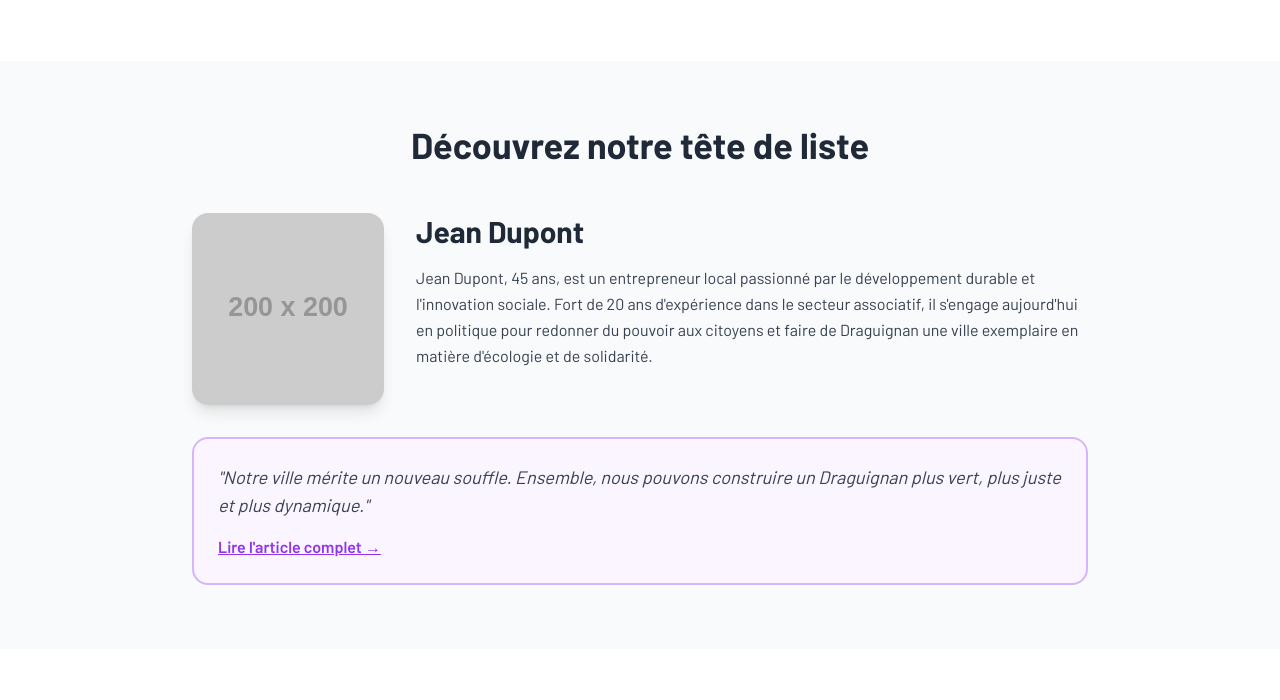
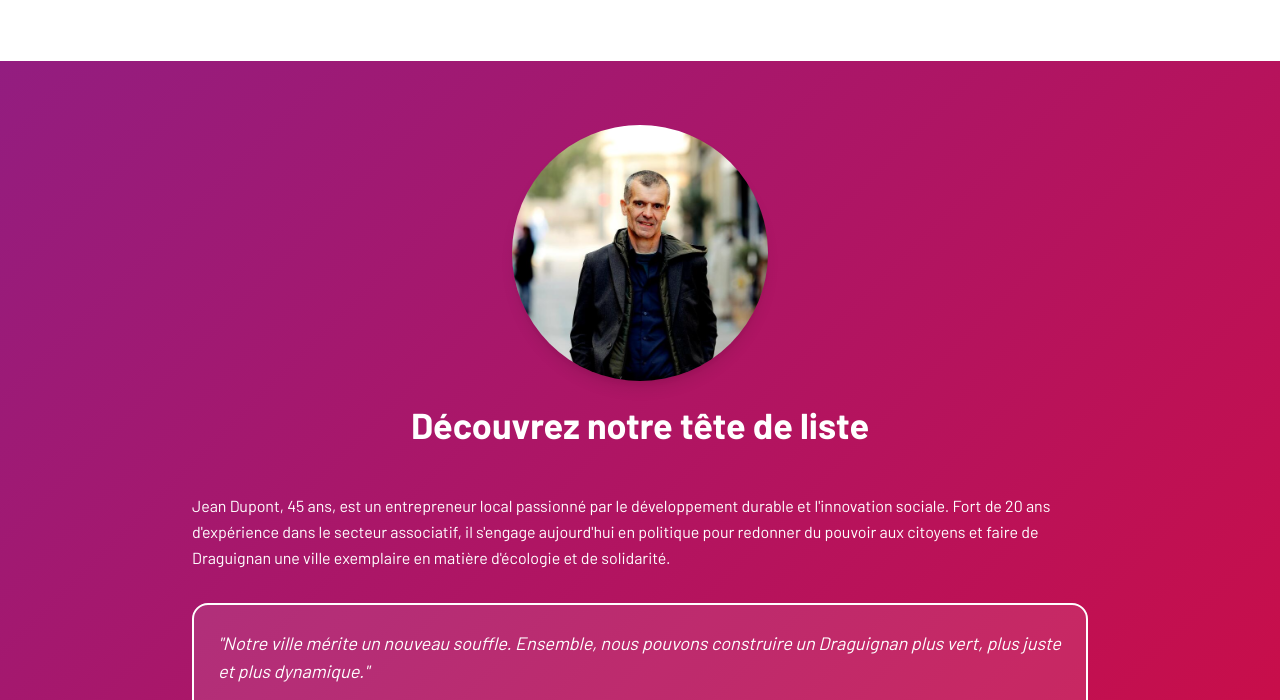
Before and after one commit to rtetley/website_draguignan, a website built with Vite: page index.html in a window 1280 px wide. Shown: the part 891-1591 px from the top of the page. Built offline with nearby package versions, Linux system fonts and the light colour scheme; placeholder pictures from the web are drawn by us.

Commit message:
fix: candidate bio section

```diff
--- a/index.html
+++ b/index.html
@@ -72,31 +72,33 @@
     </section>
 
     <!-- Section 3: Candidate Bio -->
-    <section id="programme" class="py-16 bg-gray-50">
+    <section id="programme" class="py-16" style="background: linear-gradient(135deg, var(--color-unies-magenta) 0%, var(--color-unies-red) 100%);">
         <div class="container mx-auto px-6 xl:px-24">
-            <h2 class="text-4xl font-bold text-center mb-12 text-gray-800">Découvrez notre tête de liste</h2>
             <div class="max-w-4xl mx-auto">
-                <div class="flex flex-col md:flex-row items-center md:items-start space-y-6 md:space-y-0 md:space-x-8">
-                    <div class="flex-shrink-0">
-                        <img src="https://via.placeholder.com/200" alt="Candidate" class="w-48 h-48 rounded-2xl object-cover shadow-lg">
+                <!-- Candidate Photo -->
+                <div class="flex flex-col items-center mb-12">
+                    <div class="w-64 h-64 mb-6">
+                        <img src="/assets/photo.png" alt="Candidate" class="w-full h-full rounded-full object-cover shadow-lg">
                     </div>
-                    <div class="flex-1">
-                        <h3 class="text-3xl font-bold text-gray-800 mb-4">Jean Dupont</h3>
-                        <p class="text-gray-700 leading-relaxed mb-6">
-                            Jean Dupont, 45 ans, est un entrepreneur local passionné par le développement durable et l'innovation sociale.
-                            Fort de 20 ans d'expérience dans le secteur associatif, il s'engage aujourd'hui en politique pour redonner
-                            du pouvoir aux citoyens et faire de Draguignan une ville exemplaire en matière d'écologie et de solidarité.
-                        </p>
-                    </div>
+                    <h2 class="text-4xl font-bold text-center text-white">Découvrez notre tête de liste</h2>
+                </div>
+
+                <!-- Candidate Info -->
+                <div class="mb-8">
+                    <p class="text-white leading-relaxed mb-6">
+                        Jean Dupont, 45 ans, est un entrepreneur local passionné par le développement durable et l'innovation sociale.
+                        Fort de 20 ans d'expérience dans le secteur associatif, il s'engage aujourd'hui en politique pour redonner
+                        du pouvoir aux citoyens et faire de Draguignan une ville exemplaire en matière d'écologie et de solidarité.
+                    </p>
                 </div>
 
                 <!-- Quote Section -->
-                <div class="mt-8 border-2 border-purple-300 rounded-2xl p-6 bg-purple-50">
-                    <blockquote class="text-lg italic text-gray-700 mb-4">
+                <div class="mt-8 border-2 border-white rounded-2xl p-6 bg-white/10">
+                    <blockquote class="text-lg italic text-white mb-4">
                         "Notre ville mérite un nouveau souffle. Ensemble, nous pouvons construire un Draguignan plus vert,
                         plus juste et plus dynamique."
                     </blockquote>
-                    <a href="https://example.com/article" target="_blank" class="text-purple-600 hover:text-purple-700 font-semibold underline">
+                    <a href="https://example.com/article" target="_blank" class="text-white hover:text-gray-200 font-semibold underline">
                         Lire l'article complet →
                     </a>
                 </div>
```
Also changed, not shown: assets/photo.png (added).
